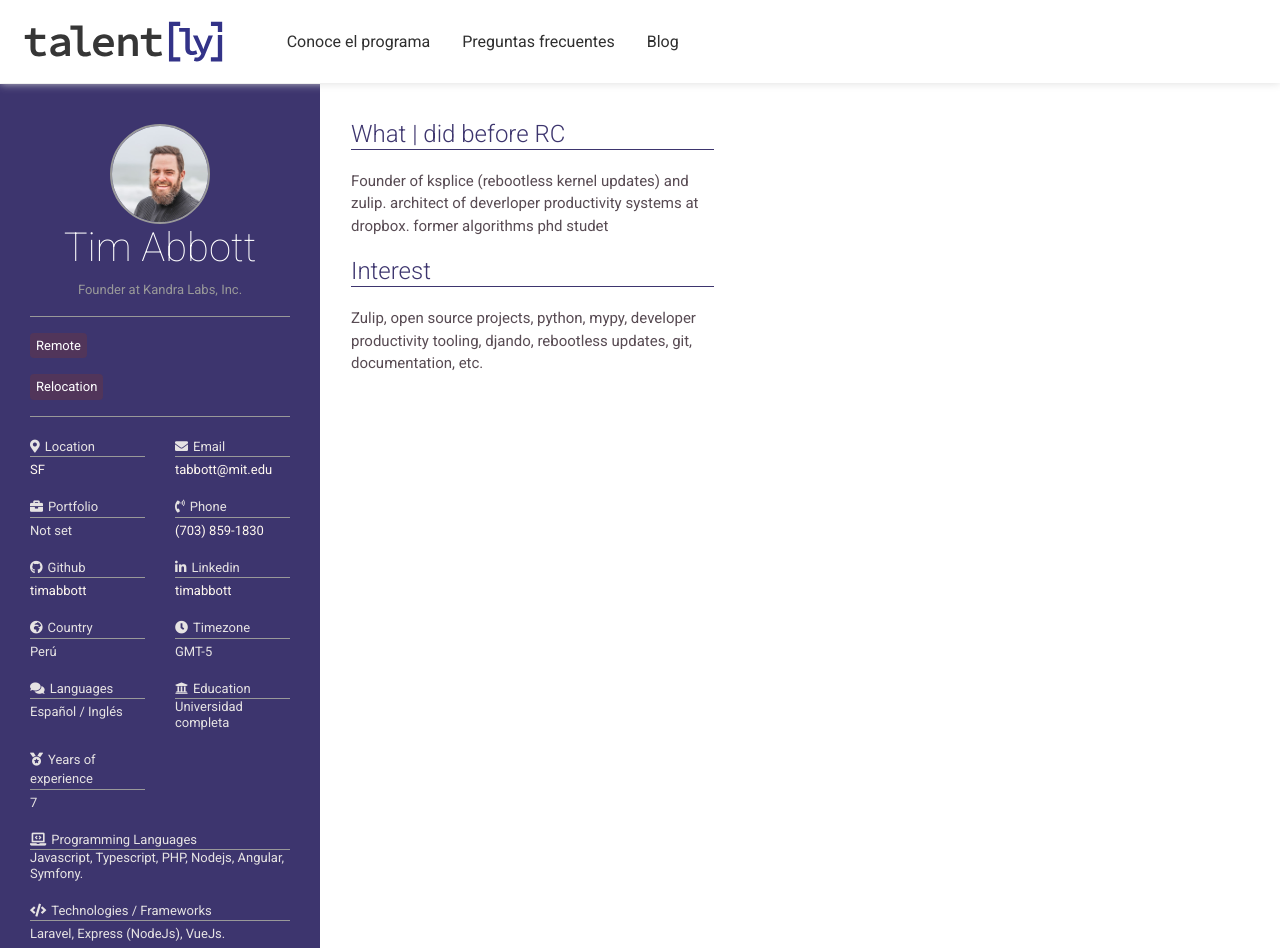
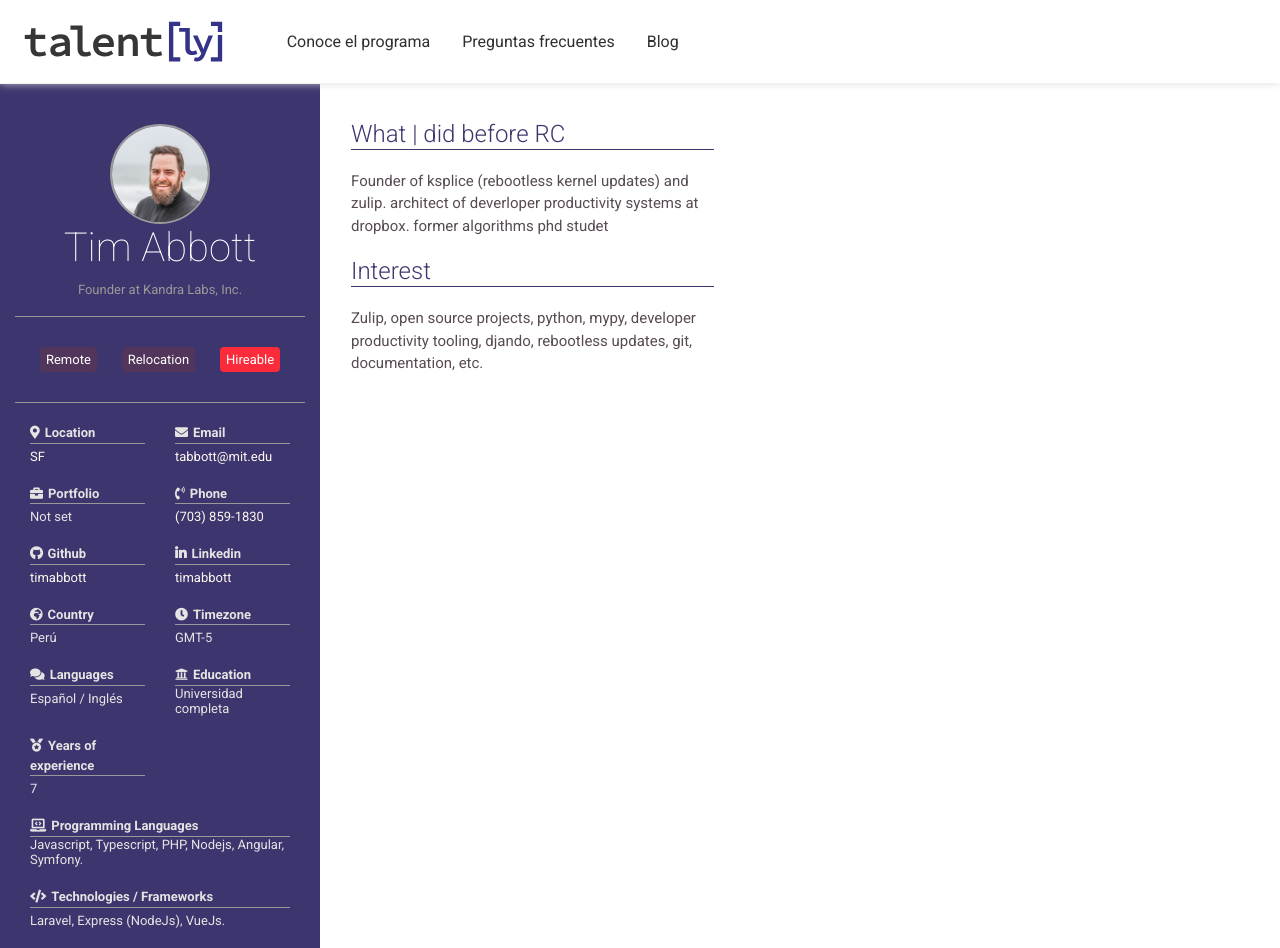
Before and after one commit to talently-tech/profiles, a plain HTML site: page profile.html in a window 1280 px wide. Shown: the top 948 px of the page. Drawn offline with Linux system fonts and the light colour scheme.

Commit message:
- Added availability filter - Refactored tags for remote

```diff
--- a/css/Osaei.css
+++ b/css/Osaei.css
@@ -44,7 +44,11 @@ body {
 	font-size: 13px;
 	text-align: center;
 	padding: 3px 6px;
-	margin-right: 15px;
+	margin: 0;
+}
+
+.avatar-link-shadow--highlight {
+	background-color: var(--rojo-talently);
 }
 
 .avatar_top p {
@@ -55,14 +59,16 @@ body {
 	margin-bottom: 1rem;
 }
 
-.avatar_top {
+.avatar-info {
+	border-bottom: 1px solid var(--gris-talently);
 	border-top: 1px solid var(--gris-talently);
 }
 
-.avatar_bottom {
-	border-bottom: 1px solid var(--gris-talently);
+.avatar-info div {
+	display: flex;
+	justify-content: space-evenly;
+	padding: 30px 0;
 }
-
 .avatar-info-text {
 	color: var(--gris-talently) !important;
 	font-weight: 400;
@@ -100,6 +106,7 @@ body {
 	font-size: 13px;
 	margin-bottom: 0;
 	border-bottom: 1px solid var(--gris-talently);
+	font-weight: 600;
 }
 
 .avatar-info_direct .row > div {
--- a/profile.html
+++ b/profile.html
@@ -66,17 +66,16 @@
 						<p class="avatar-text">Founder at Kandra Labs, Inc.</p>
 					</div>
 					<div class="avatar-info">
-						<div class="col-md-12">
-							<div class="avatar_top">
-								<p class="avatar-link-shadow ">Remote</p>
-								<!-- <p class="avatar-info-text ">Nov 21 - Nov 22,'16</p> -->
-							</div>
-						</div>
-						<div class="col-md-12 ">
-							<div class="avatar_bottom">
-								<p class="avatar-link-shadow ">Relocation</p>
-								<!-- <p class="avatar-info-text ">Oct 12 - Oct 15,'15</p> -->
-							</div>
+						<div class="col-12">
+							<p class="avatar-link-shadow ">Remote</p>
+
+							<p class="avatar-link-shadow ">Relocation</p>
+
+							<p
+								class="avatar-link-shadow avatar-link-shadow--highlight "
+							>
+								Hireable
+							</p>
 						</div>
 					</div>
 					<div class="col-md-12 avatar-info_direct mb-5">
```
Also changed, not shown: index.html (+14 -3 lines), js/main.js (+8 -0 lines).
